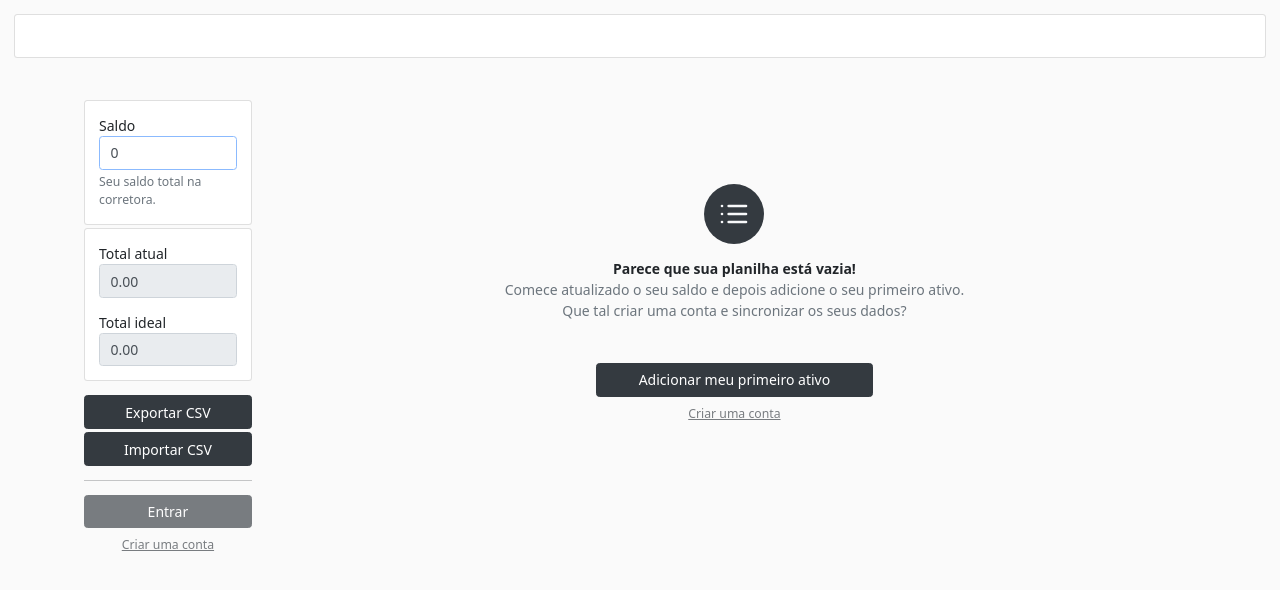
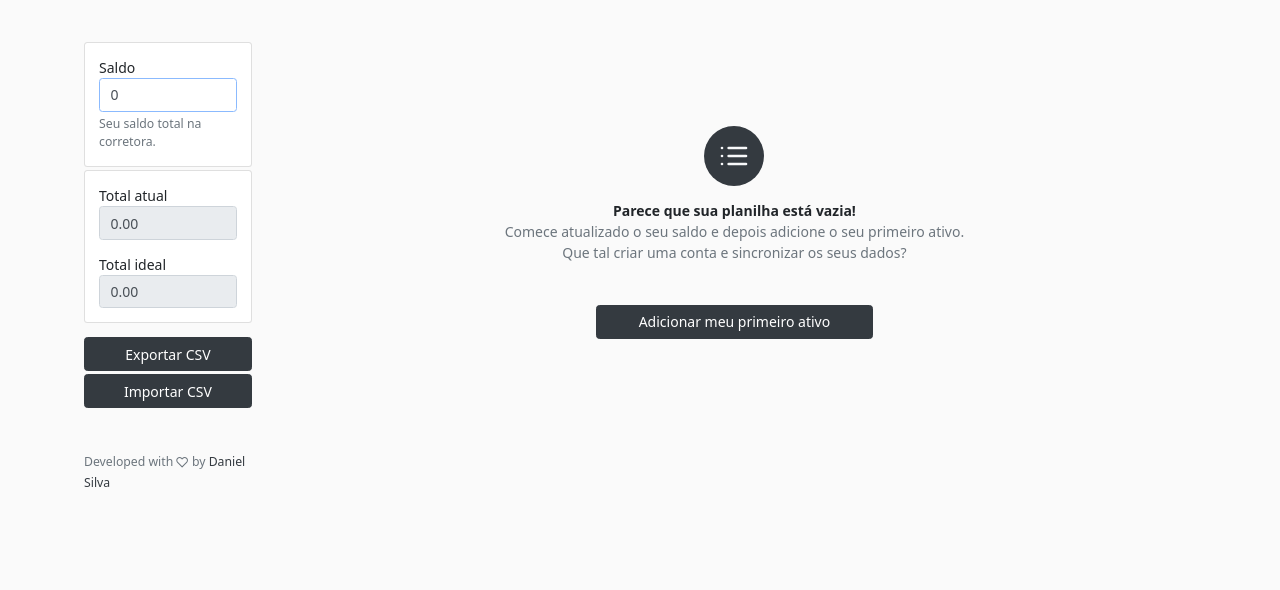
Before and after one commit to danjsillva/planilhapit-web, a React (Create React App) app: page / in a window 1280 px wide. Shown: the top 590 px of the page. Built offline with nearby package versions, Linux system fonts and the light colour scheme.

Commit message:
fix: removido coisas do proximo release

```diff
--- a/src/App.js
+++ b/src/App.js
@@ -2,8 +2,9 @@ import React, { Suspense } from "react";
 import { RecoilRoot } from "recoil";
 
 import Router from "./Router"
-import Header from "./components/Header";
+// import Header from "./components/Header";
 import Sidebar from "./components/Sidebar";
+// import Footer from "./components/Footer";
 
 import "./style.css";
 
@@ -11,7 +12,7 @@ const App = () => {
   return (
     <RecoilRoot>
       <Suspense fallback={"Loading"}>
-        <Header />
+        {/* <Header /> */}
 
         <div className="container">
           <div className="row mt-5">
@@ -23,6 +24,8 @@ const App = () => {
             </div>
           </div>
         </div>
+
+        {/* <Footer /> */}
       </Suspense>
     </RecoilRoot>
   );
--- /dev/null
+++ b/src/components/Footer.js
@@ -0,0 +1,13 @@
+import React from "react";
+
+const Footer = () => {
+  return (
+    <span>
+      <a href="https://www.instagram.com/danjsillva/" target="blank">
+        Daniel Silva
+      </a>
+    </span>
+  );
+};
+
+export default Footer
--- a/src/components/Sidebar.js
+++ b/src/components/Sidebar.js
@@ -1,6 +1,7 @@
 import React from "react";
 import { useRecoilState, useRecoilValue } from "recoil";
 import { CSVLink } from "react-csv";
+import { FiHeart } from "react-icons/fi";
 
 import ImportModal from "./ImportModal";
 
@@ -77,7 +78,7 @@ const Sidebar = () => {
         </div>
       </div>
 
-      <hr />
+      {/* <hr />
 
       <div className="mt-">
         <div className="row">
@@ -90,6 +91,20 @@ const Sidebar = () => {
             </button>
           </div>
         </div>
+      </div> */}
+
+      <div className="mt-5">
+        <small className="text-muted">
+          Developed with <FiHeart /> by{" "}
+          <a
+            href="https://www.instagram.com/danjsillva/"
+            target="blank"
+            className="text-dark"
+            style={{ textDecoration: "none" }}
+          >
+            Daniel Silva
+          </a>
+        </small>
       </div>
 
       <ImportModal />
--- a/src/components/StocksCharts.js
+++ b/src/components/StocksCharts.js
@@ -91,14 +91,14 @@ const StockChart = () => {
           <div className="btn-group">
             <button
               type="button"
-              className="btn btn-dark"
+              className="btn btn-dark px-5"
               onClick={() => setChartIndex(0)}
             >
               Posição atual
             </button>
             <button
               type="button"
-              className="btn btn-outline-dark disabled"
+              className="btn btn-outline-dark px-5 disabled"
               onClick={() => setChartIndex(1)}
             >
               Posição ideal
--- a/src/components/StocksTable.js
+++ b/src/components/StocksTable.js
@@ -3,8 +3,9 @@ import { useRecoilValue } from "recoil";
 import {
   FiPlusCircle,
   FiList,
-  FiChevronsDown,
-  FiChevronsUp,
+  FiChevronDown,
+  FiChevronUp,
+  FiMinus,
 } from "react-icons/fi";
 
 import StocksCharts from "./StocksCharts";
@@ -37,9 +38,9 @@ const EmptyState = () => {
       >
         Adicionar meu primeiro ativo
       </button>
-      <button className="btn btn-link btn-sm btn-block text-dark mt-1 disabled">
+      {/* <button className="btn btn-link btn-sm btn-block text-dark mt-1 disabled">
         Criar uma conta
-      </button>
+      </button> */}
     </div>
   );
 };
@@ -78,14 +79,16 @@ const PositionCell = ({ volume, total, percent }) => {
 
 const ActionCell = ({ status }) => {
   return status === 0 ? (
-    <FiChevronsDown />
+    <>
+      {status} <FiMinus className="text-danger" />
+    </>
   ) : status > 0 ? (
     <>
-      {status} <FiChevronsUp className="text-success" />
+      {status} <FiChevronUp className="text-success" />
     </>
   ) : (
     <>
-      {status} <FiChevronsDown className="text-danger" />
+      {status} <FiChevronDown className="text-danger" />
     </>
   );
 };
```
